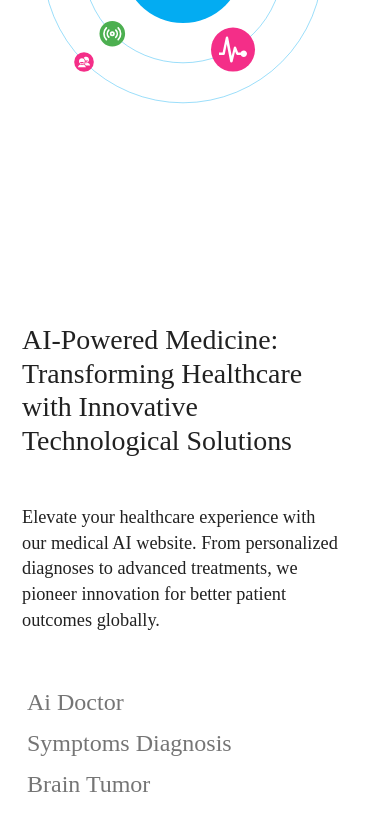
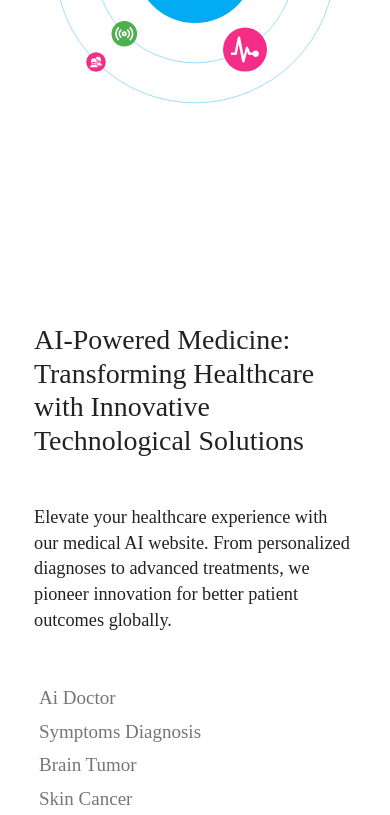
Before and after one commit to ahmedfathiaboelanin/Health_Care, a React (Vite) app: page / in a window 390 px wide. Shown: the part 1156-1971 px from the top of the page. Built offline with nearby package versions, Linux system fonts and the light colour scheme; a web font is replaced by a local one.

Commit message:
fixed routing and responsive in specility section

```diff
--- a/src/Components/SpecialitySection/Speciality.jsx
+++ b/src/Components/SpecialitySection/Speciality.jsx
@@ -1,5 +1,6 @@
 import { useState } from 'react';
 import styles from "./Speciality.module.css"
+import { Link } from 'react-router-dom';
 
 // Icons
 
@@ -74,8 +75,8 @@ const Speciality = () => {
    }
 
    return (
-      <div className='container-fluid container-md'>
-         <section className={`${styles.speciality} row`}>
+      <div className='container-fluid container-sm'>
+         <section className={`${styles.speciality} row justify-content-center`}>
 
             <div className={`col-12 col-lg-6 row justify-content-center align-items-center`}>
                <div className={`${styles.solarSystem}`}>
@@ -132,7 +133,7 @@ const Speciality = () => {
                         ulContent[lang].map((el,idx) => {
                            return (
                               <li key={idx}>
-                                 <a href={routingPages[idx]}> {el} </a>
+                                 <Link to ={routingPages[idx]}> {el} </Link>
                               </li>
                            )
                         })
--- a/src/Components/SpecialitySection/Speciality.module.css
+++ b/src/Components/SpecialitySection/Speciality.module.css
@@ -1,10 +1,6 @@
 .speciality {
-   display: grid;
-   grid-template-columns: 50% 50%;
-   min-height: 100vh;
    font-family: 'Roboto', sans-serif;
 }
-
 
 .solarSystem {
    margin-top: 50px;
@@ -13,7 +9,6 @@
    position: relative;
    display: none;
 }
-
 @media screen and (min-width: 300px) {
    .solarSystem {
       display: block;
@@ -21,57 +16,43 @@
    }
 
 }
-
 @media screen and (min-width: 400px) {
    .solarSystem {
       display: block;
       transform: scale(.5);
    }
 }
-
 @media screen and (min-width: 500px) {
    .solarSystem {
       display: block;
       transform: scale(.6);
    }
 }
-
 @media screen and (min-width: 576px) {
    .solarSystem {
       transform: scale(.7);
    }
 }
-
 @media screen and (min-width: 768px) {
    .solarSystem {
       transform: scale(.8);
    }
 }
-
 @media screen and (min-width: 992px) {
    .solarSystem {
       transform: scale(.65);
    }
 }
-
-/* @media screen and (min-width: 1100px) {
-   .solarSystem {
-      transform: scale(.7);
-   }
-} */
-
 @media screen and (min-width: 1200px) {
    .solarSystem {
       transform: scale(.8);
    }
 }
-
 @media screen and (min-width: 1300px) {
    .solarSystem {
       transform: scale(.9);
    }
 }
-
 
 .outer {
    position: absolute;
@@ -157,7 +138,6 @@
    display: block;
    margin: 5px;
 }
-
 @media screen and (min-width: 576px) {
    .content ul li {
       display: inline-block;
@@ -189,6 +169,16 @@
 
    font-size: 24px;
 }
+@media screen and (min-width:0px) {
+   .content ul li a {
+      font-size: 19px;
+   }
+}
+@media screen and (min-width:576px) {
+   .content ul li a {
+      font-size: 24px;
+   }
+}
 
 .content ul li a:hover {
    background-color: var(--primary-main);
```
